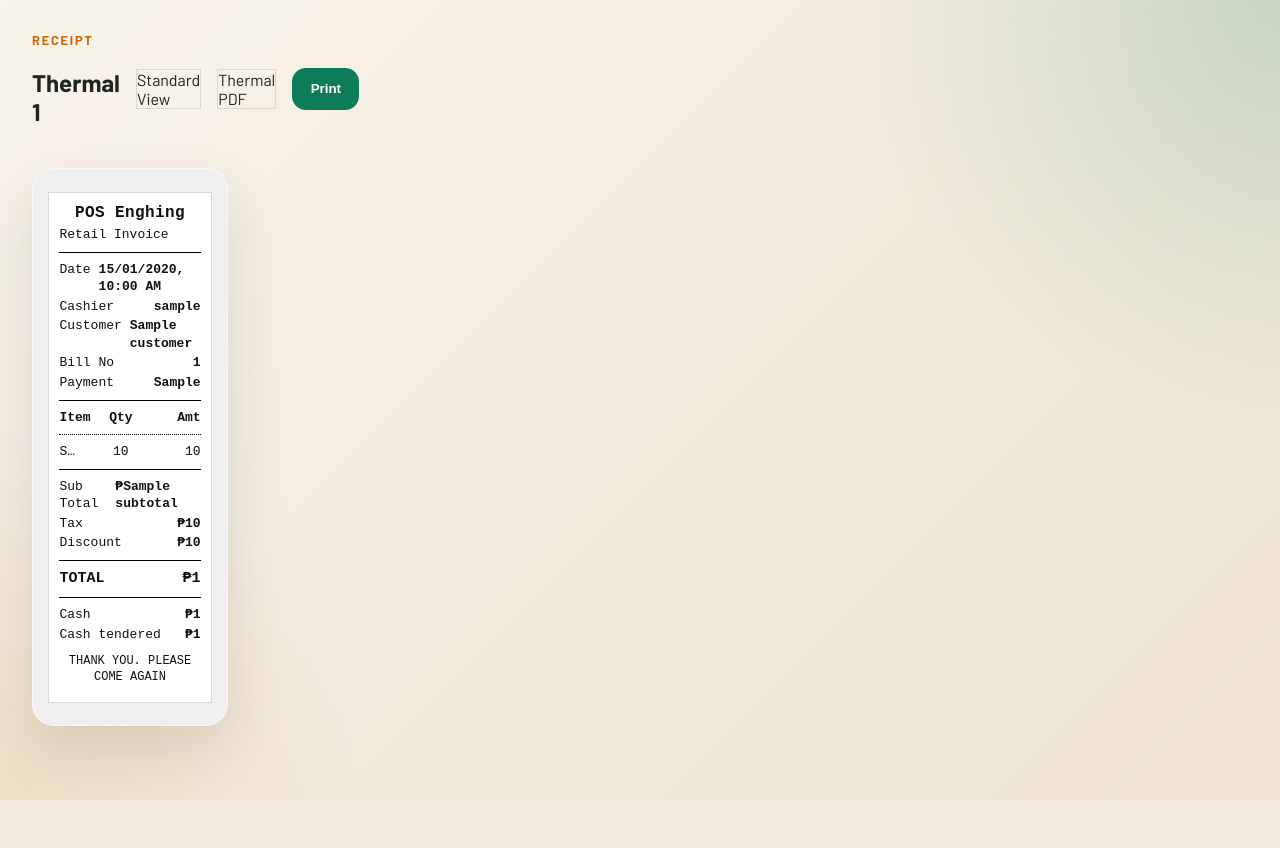
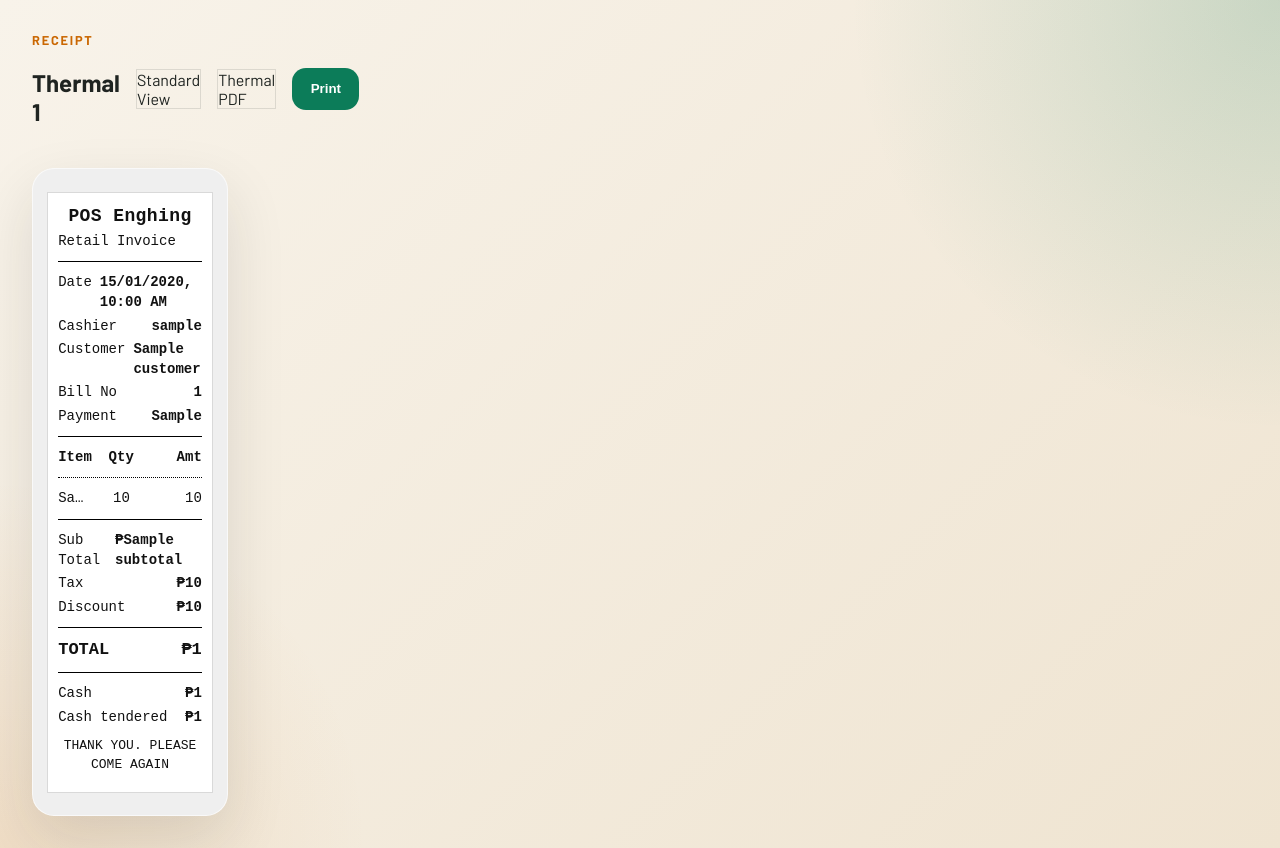
Before and after one commit to CjSantos2000/POS-ingheng, a Django app: template posapp/templates/posapp/receipt_thermal.html in a window 1280 px wide. Before the commit the page ends 800 px from the top, so only its background shows below. Run offline with Django 5.2, Linux system fonts and the light colour scheme; the template is opened without the code that fills it: most values are stand-ins (such as "Sample title", 1, 10 or a date in 2020).

Commit message:
V1-Final-Update-Thermal-Font-size

```diff
--- a/posapp/templates/posapp/receipt_thermal.html
+++ b/posapp/templates/posapp/receipt_thermal.html
@@ -84,8 +84,8 @@
         border: 1px solid #d9d9d9;
         padding: 10px 10px 14px;
         font-family: "Courier New", Courier, monospace;
-        font-size: 13px;
-        line-height: 1.35;
+        font-size: 14px;
+        line-height: 1.45;
     }
 
     .center {
@@ -94,17 +94,18 @@
 
     .thermal-receipt h3 {
         margin: 0;
-        font-size: 16px;
+        font-size: 18px;
         letter-spacing: 0.4px;
     }
 
     .thermal-receipt header p {
         margin: 2px 0 0;
+        font-size: 14px;
     }
 
     .divider {
         border-top: 1px solid #000;
-        margin: 8px 0;
+        margin: 10px 0;
     }
 
     .divider.dotted {
@@ -112,7 +113,7 @@
     }
 
     .thermal-receipt p {
-        margin: 2px 0;
+        margin: 3px 0;
         display: flex;
         justify-content: space-between;
         gap: 8px;
@@ -122,13 +123,15 @@
         display: grid;
         grid-template-columns: 1fr 42px 68px;
         font-weight: 700;
+        font-size: 14px;
     }
 
     .item-row {
         display: grid;
         grid-template-columns: 1fr 42px 68px;
         gap: 4px;
-        margin: 2px 0;
+        margin: 3px 0;
+        font-size: 14px;
     }
 
     .item-row .qty,
@@ -146,12 +149,12 @@
 
     .total {
         font-weight: 700;
-        font-size: 15px;
+        font-size: 17px;
     }
 
     .footer-note {
         margin-top: 10px;
-        font-size: 12px;
+        font-size: 13px;
     }
 
     @media print {
@@ -173,7 +176,22 @@
             width: 76mm;
             padding: 0;
             margin: 0 auto;
-            font-size: 12px;
+            font-size: 15px;
+            line-height: 1.5;
+        }
+
+        .thermal-receipt h3 {
+            font-size: 19px;
+        }
+
+        .thermal-receipt header p,
+        .head-row,
+        .item-row {
+            font-size: 15px;
+        }
+
+        .total {
+            font-size: 18px;
         }
     }
 </style>
```
Also changed, not shown: posapp/services.py (+7 -7 lines).
